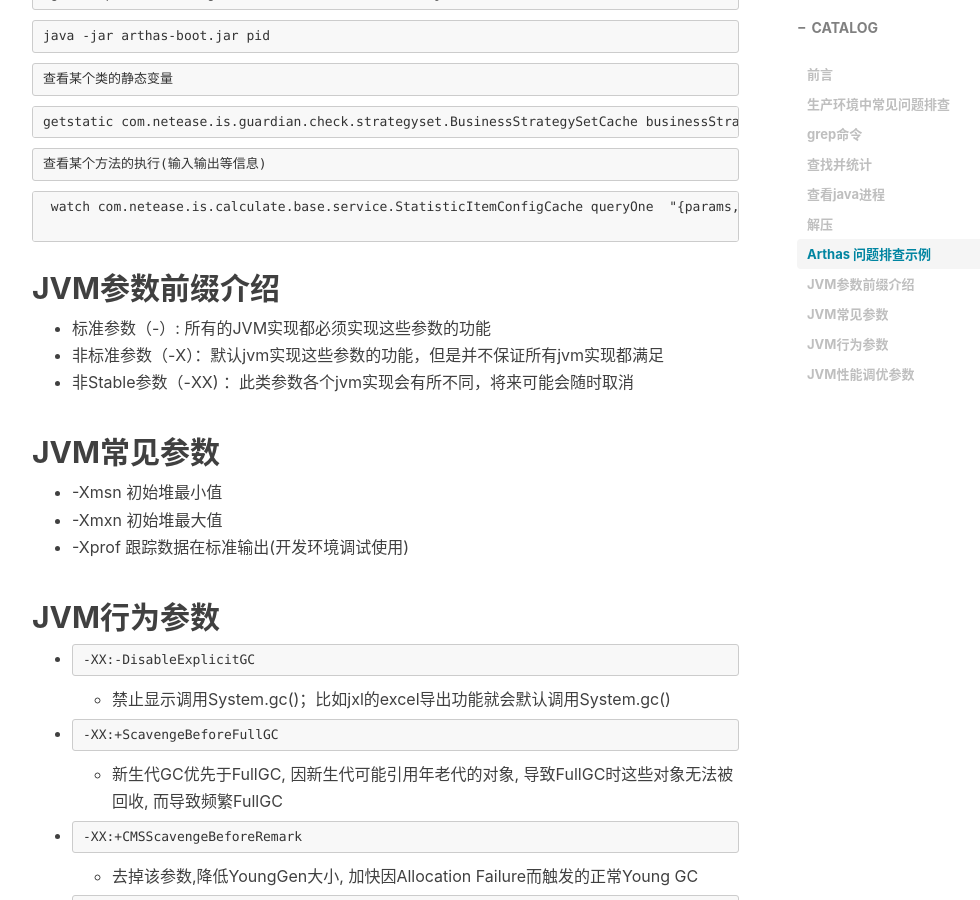
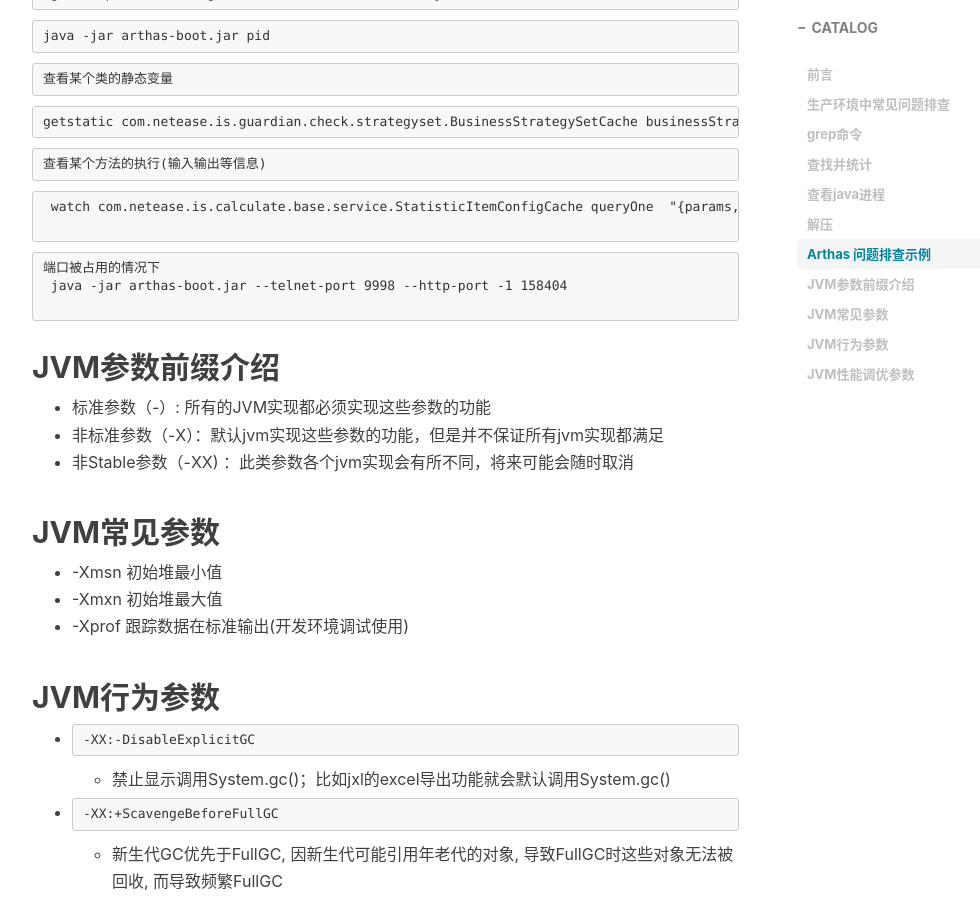
Before and after one commit to initpassion/initpassion.github.io, a Jekyll site: the page built from _posts/2019-04-12-生产环境中常见问题排查.md, in a window 1280 px wide and 900 px high, scrolled down 1666 px. Shown: the whole window, without its empty margins (233-1213 px from the left). Built offline with Jekyll 4.4.1, drawn with Linux system fonts in a browser that asks for light colours; nearby versions of some CDN libraries; comment, search, counter and statistics services are not loaded.

Commit message:
port has been used

````diff
--- a/_posts/2019-04-12-生产环境中常见问题排查.md
+++ b/_posts/2019-04-12-生产环境中常见问题排查.md
@@ -81,6 +81,12 @@ getstatic com.netease.is.guardian.check.strategyset.BusinessStrategySetCache bus
 
 ```
  watch com.netease.is.calculate.base.service.StatisticItemConfigCache queryOne  "{params, target, returnObj}" -n 3
+
+```
+
+```
+端口被占用的情况下
+ java -jar arthas-boot.jar --telnet-port 9998 --http-port -1 158404
 
 ```
 
````
